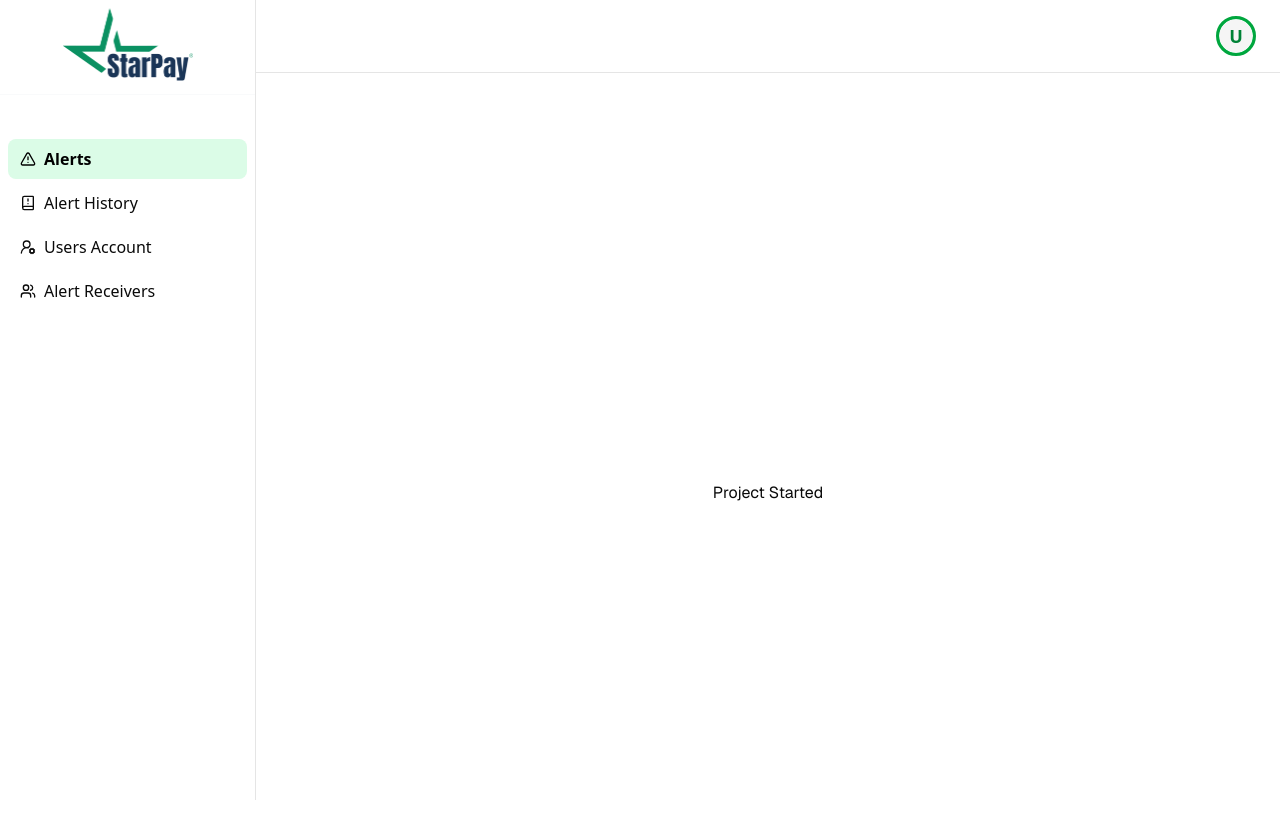
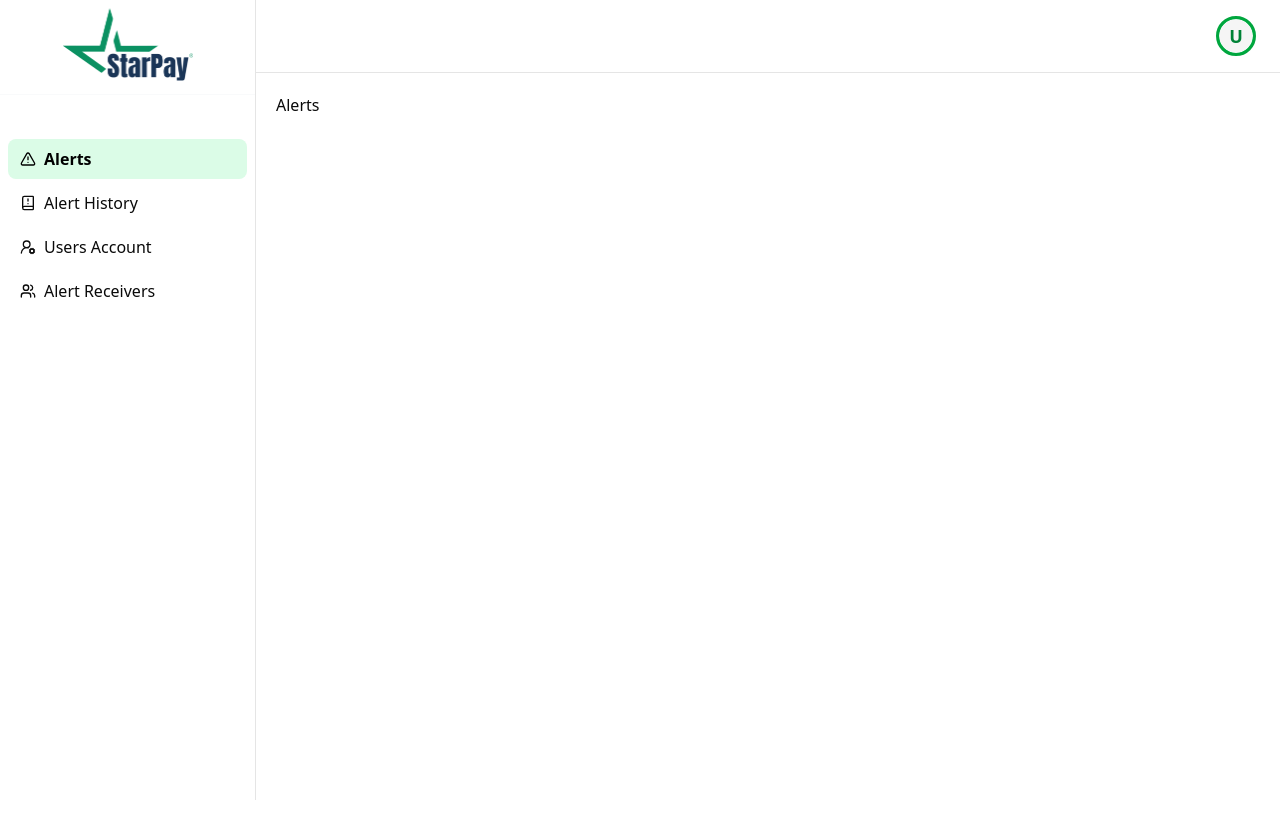
Before and after one commit to seyaendris/Starpay-Alert-Monitoring-System, a Next.js app: page / in a window 1280 px wide. Shown: the top 838 px of the page. After the commit the page ends 800 px from the top, so only its background shows below. Built offline with nearby package versions, Linux system fonts and the light colour scheme.

Commit message:
Refactor protected page: add loading states

```diff
--- a/app/(protected)/page.tsx
+++ b/app/(protected)/page.tsx
@@ -1,8 +1,8 @@
 
 export default function Home() {
   return (
-    <div className="flex min-h-screen items-center justify-center font-sans dark:bg-black">
-     Project Started
+    <div className="">
+     Alerts
     </div>
   );
 }
```
